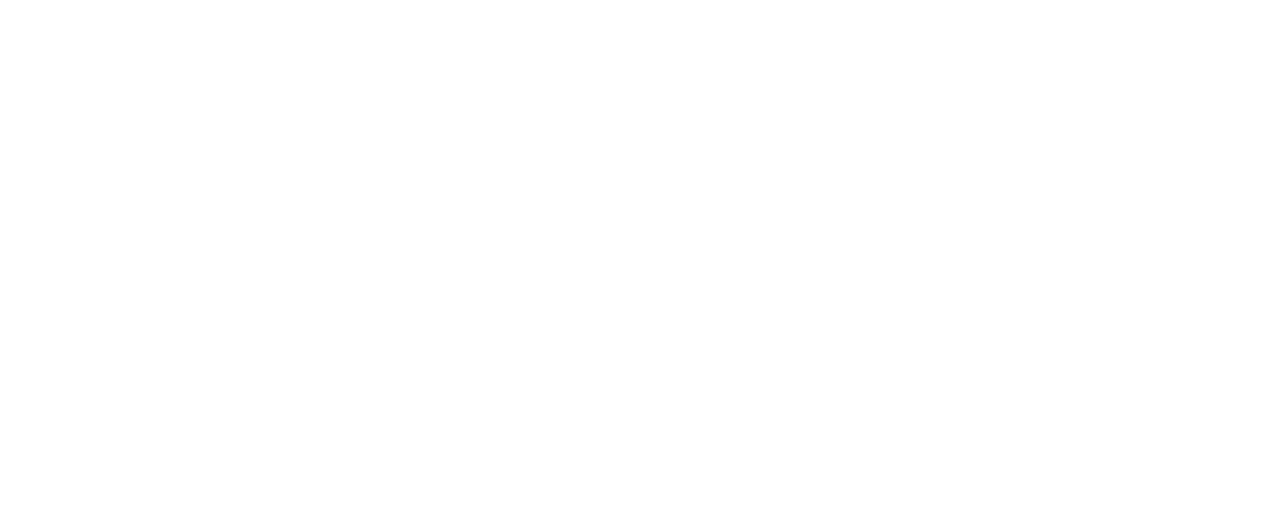
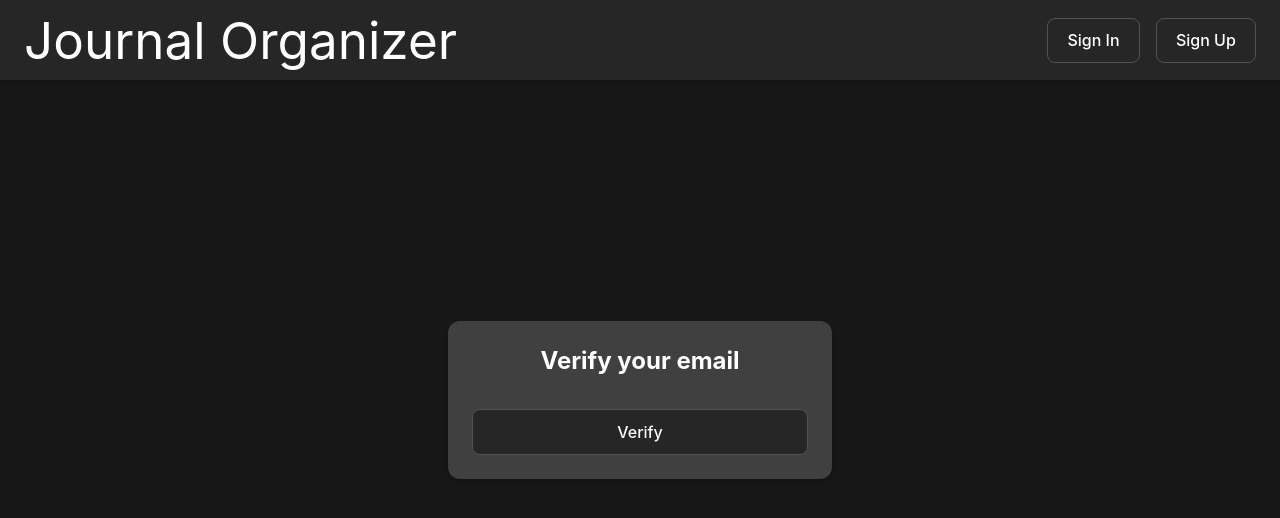
Before and after one commit to andrybc/ai-journal-backend, a React (Vite) app in the folder frontend/: page /verify in a window 1280 px wide. Before the commit this address had no page. Shown: the top 518 px of the page. Built offline with nearby package versions, Linux system fonts and the light colour scheme; the HTML template or start-up script is replaced by a standard one.

Commit message:
Brought back the API integrations. Added EmailVerify page to verify the email with a button

```diff
--- a/frontend/src/App.tsx
+++ b/frontend/src/App.tsx
@@ -5,6 +5,7 @@
 import "./App.css";
 import Login from "./Login";
 import SignUp from "./SignUp";
+import EmailVerify from "./EmailVerify";
 
 function App() {
   const [count, setCount] = useState(0);
@@ -43,6 +44,7 @@
         <Route path="/login" element={<Login />} />
         <Route path="/" element={<MainContent />} />
         <Route path="/register" element={<SignUp />} />
+        <Route path="/verify" element={<EmailVerify />} />
       </Routes>
     </BrowserRouter>
   );
--- /dev/null
+++ b/frontend/src/EmailVerify.tsx
@@ -0,0 +1,63 @@
+import { useNavigate } from "react-router-dom";
+import Navbar from "./Navbar";
+import { useState } from "react";
+
+const EmailVerify = () => {
+  const navigate = useNavigate();
+  const [errorMessage, setErrorMessage] = useState("");
+
+  const handleVerify = async () => {
+    const token = localStorage.getItem('verificationToken');
+
+    if (!token) {
+      setErrorMessage("No verification token found");
+      return;
+    }
+
+    try {
+      const response = await fetch(`http://localhost:3000/auth/verify-email?token=${token}`, {
+        method: "GET",
+        headers: {
+          "accept": "application/json"
+        }
+      });
+
+      if (!response.ok) {
+        throw new Error('Verification failed');
+      }
+
+      console.log("Email successfully verified");
+      localStorage.removeItem('verificationToken');
+      navigate("/login");
+    } catch (error) {
+      console.error("Email verification failed:", error);
+      setErrorMessage("Email verification failed");
+    }
+  };
+
+  return (
+    <div className="fixed inset-0 flex flex-col justify-center items-center bg-neutral-900">
+      <div className="w-full fixed top-0 left-0">
+        <Navbar />
+      </div>
+      <div className="bg-neutral-700 w-96 p-6 rounded-xl shadow-md flex flex-col items-center">
+        <h2 className="text-2xl font-bold text-white mb-4">Verify your email</h2>
+
+        {errorMessage && (
+          <p className="text-sm text-red-600 mb-4">
+            {errorMessage}
+          </p>
+        )}
+
+        <button
+          onClick={handleVerify}
+          className="w-full mt-4 !bg-neutral-800 !border-neutral-600 text-neutral-50 py-2 rounded-md hover:!bg-neutral-600"
+        >
+          Verify
+        </button>
+      </div>
+    </div>
+  );
+};
+
+export default EmailVerify;
--- a/frontend/src/Login.tsx
+++ b/frontend/src/Login.tsx
@@ -7,12 +7,9 @@
   const [password, setPassword] = useState("");
   const [showPassword, setShowPassword] = useState(false);
   const [errorMessage, setErrorMessage] = useState("");
-  const [isSubmitted, setIsSubmitted] = useState(false);
 
   const navigate = useNavigate();
   const handleLogin = async () => {
-
-    setIsSubmitted(true);
     if (!username || !password) {
       setErrorMessage("Please fill in all fields");
       return;
@@ -54,7 +51,6 @@
       <div className="bg-neutral-700 w-96 p-6 rounded-xl shadow-md flex flex-col items-center">
         <h2 className="text-2xl font-bold text-white mb-4">Sign In</h2>
 
-        {}
         <p
          className={`text-sm text-red-600 mb-4 ${errorMessage ? "block" : "hidden"}`}
         >
@@ -64,7 +60,7 @@
         <input
           type="text"
           placeholder="User Name"
-          className={`w-full px-3 py-2 border rounded-md mb-3 bg-neutral-800 text-white focus:outline-none focus:ring-2 focus:ring-neutral-600 hover:border-neutral-700`}
+          className="w-full px-3 py-2 border rounded-md mb-3 bg-neutral-800 text-white focus:outline-none focus:ring-2 focus:ring-neutral-600 hover:border-neutral-700"
           value={username}
           onChange={(e) => setUsername(e.target.value)}
         />
@@ -73,7 +69,7 @@
           <input
             type={showPassword ? "text" : "password"}
             placeholder="Password"
-          className={`w-full px-3 py-2 border rounded-md bg-neutral-800 text-white focus:outline-none focus:ring-2 focus:ring-neutral-600 hover:border-neutral-700 pr-10`}
+            className="w-full px-3 py-2 border rounded-md bg-neutral-800 text-white focus:outline-none focus:ring-2 focus:ring-neutral-600 hover:border-neutral-700 pr-10"
             value={password}
             onChange={(e) => setPassword(e.target.value)}
           />
@@ -115,7 +111,7 @@
         </div>
 
         <button
-          onClick={() => navigate("/")}
+          onClick={handleLogin}
           className="w-full mt-4 !bg-neutral-800 !border-neutral-600 text-neutral-50 py-2 rounded-md hover:!bg-neutral-600"
         >
           Login
--- a/frontend/src/SignUp.tsx
+++ b/frontend/src/SignUp.tsx
@@ -45,7 +45,8 @@
       const data = await response.json();
       console.log(data.message);
       console.log(data.verificationToken);
-      navigate("/login");
+      localStorage.setItem('verificationToken', data.verificationToken);
+      navigate('/verify');
     } catch (error) {
       console.error("Registration error:", (error as Error).message);
     }
```
Lines whose indentation alone changed are shown as unchanged.
